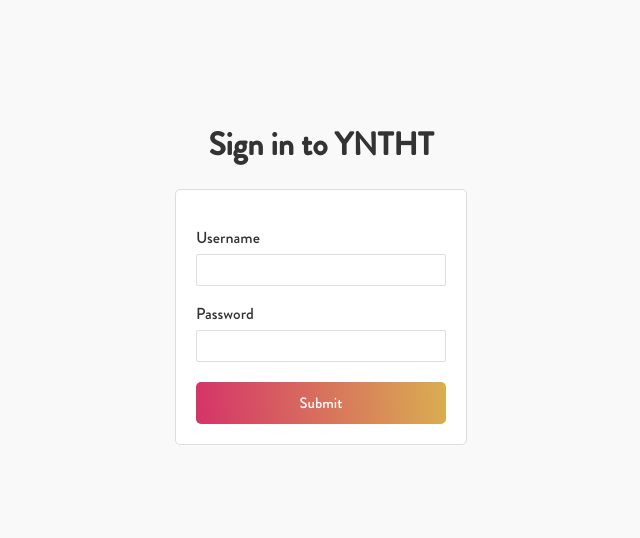
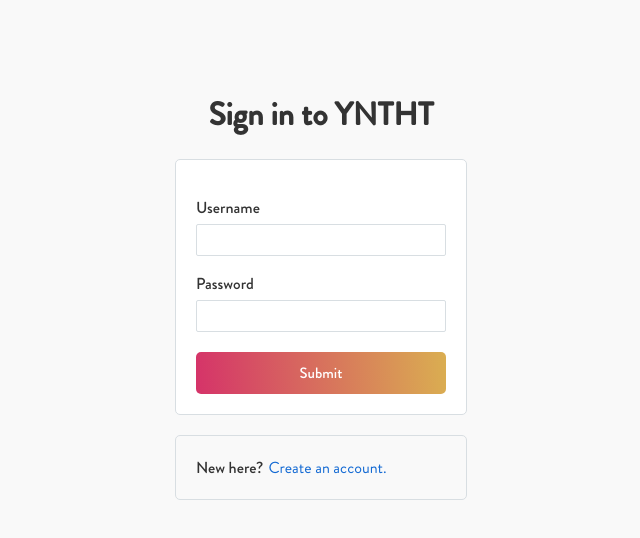
Before and after one commit to jacobfisher18/yntht, a React (Create React App) app in the folder yntht-frontend/: page /login in a window 1280 px wide. Shown: the top 538 px of the page, without its empty margins (319-959 px from the left). Built offline with nearby package versions, Linux system fonts and the light colour scheme.

Commit message:
login/signup improvements

```diff
--- a/yntht-frontend/src/routes/Login.js
+++ b/yntht-frontend/src/routes/Login.js
@@ -60,8 +60,6 @@ class Login extends React.Component {
     this.handleSubmit();
   }
 
-  // TODO: forgot password flow
-  // TODO: add a link to create an account
   // TODO: get enter key working
   render() {
     return (
@@ -96,6 +94,12 @@ class Login extends React.Component {
             onClick={() => this.handleSubmit()}
           />
         </div>
+        <div className="NewHereContainer">
+          New here? <span
+            className="CreateAnAccountLink"
+            onClick={() => { this.props.history.push("/signup") }}
+          >Create an account.</span>
+        </div>
         {/* </form> */}
       </div>
     )
--- a/yntht-frontend/src/routes/LoginSignup.css
+++ b/yntht-frontend/src/routes/LoginSignup.css
@@ -5,7 +5,7 @@
   flex-direction: column;
   flex: 1;
   align-items: center;
-  padding-top: 100px;
+  padding-top: 70px;
   color: #333;
 }
 
@@ -16,7 +16,7 @@
   flex-direction: column;
   flex: 1;
   align-items: center;
-  padding-top: 100px;
+  padding-top: 70px;
   color: #333;
 }
 
@@ -70,3 +70,24 @@ input:focus {
   color: #FC615D;
   font-size: 13px;
 }
+
+.NewHereContainer {
+  border: 1px solid #D8DEE2;
+  width: 250px;
+  border-radius: 5px;
+  padding: 20px;
+  display: flex;
+  flex-direction: row;
+  margin-top: 20px;
+}
+
+.CreateAnAccountLink {
+  color: #1269D3;
+  font-family: 'Brandon Regular';
+  margin-left: 5px;
+}
+
+.CreateAnAccountLink:hover {
+  cursor: pointer;
+  text-decoration: underline;
+}
--- a/yntht-frontend/src/routes/Signup.js
+++ b/yntht-frontend/src/routes/Signup.js
@@ -12,7 +12,7 @@ class Signup extends React.Component {
       username: '',
       password: '',
       confirmPassword: '',
-      error: '' //TODO: render this
+      error: ''
     }
 
     this.handleSubmit = this.handleSubmit.bind(this);
@@ -50,6 +50,10 @@ class Signup extends React.Component {
         </h1>
         {/* <form onSubmit={this.handleFormSubmit}> */}
           <div className="FormContainer">
+            {
+              this.state.error &&
+              <p className="ErrorMessage">{this.state.error}</p>
+            }
             <p className="InputTitle UsernameTitle">Username</p>
             <input
               className="FormInput UsernameInput"
```
Also changed, not shown: 1 other file (tests, documents, lock files or other folders). Lines whose indentation alone changed are shown as unchanged.
